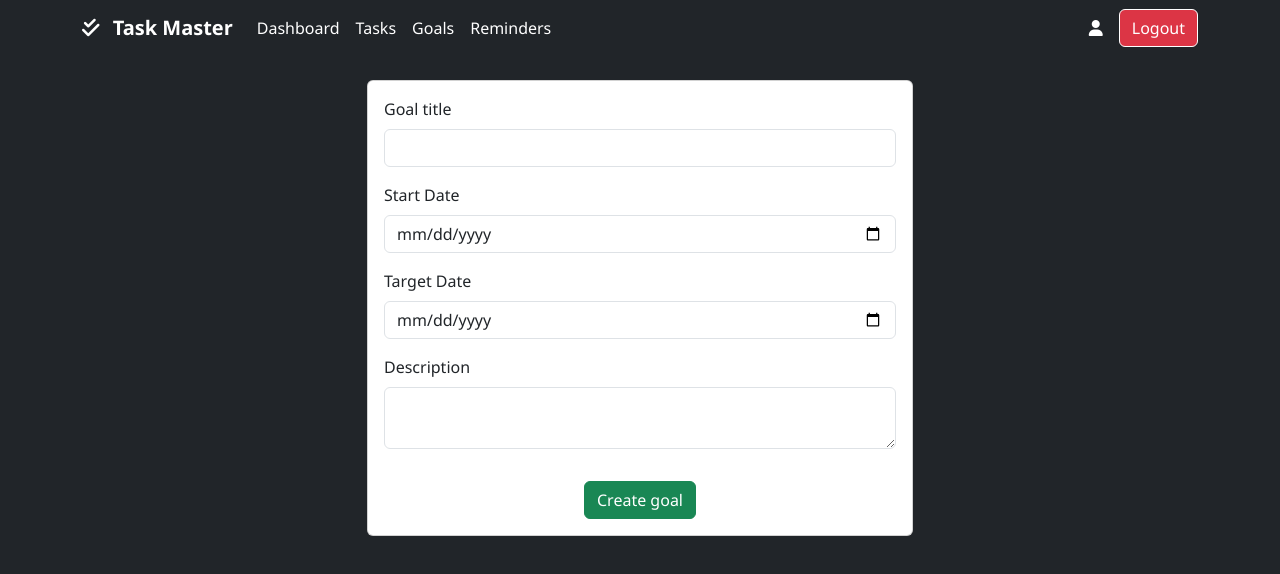
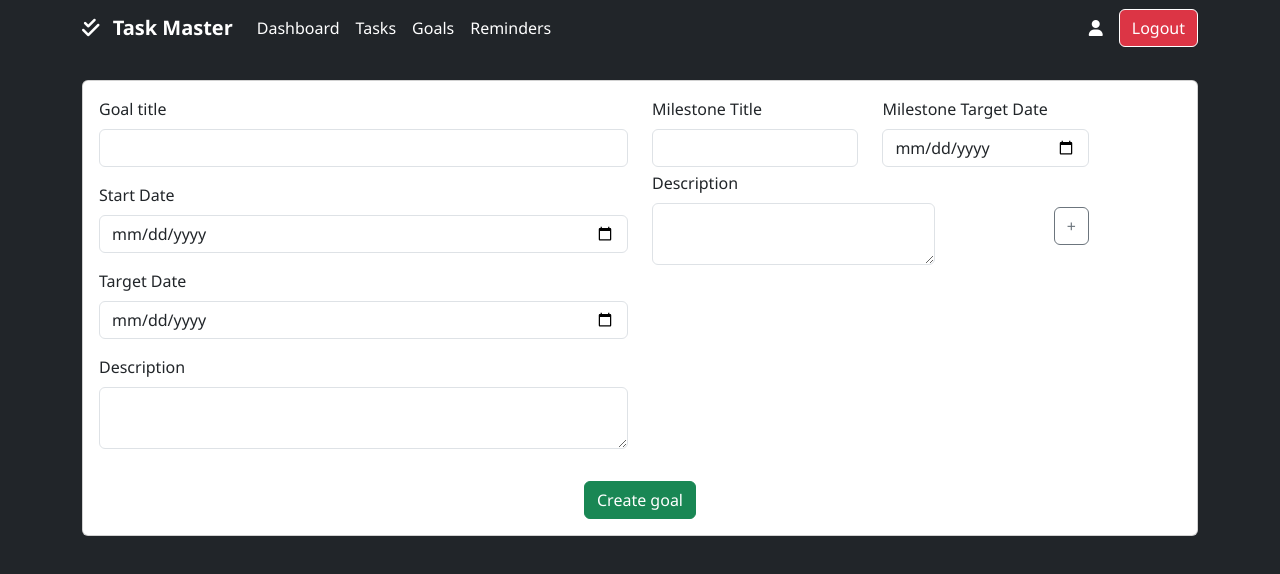
Before and after one commit to MojasSimunovic/goal-planner, an Angular app: page /new-goal in a window 1280 px wide. Shown: the top 574 px of the page. Built offline with nearby package versions, Linux system fonts and the light colour scheme; sample sign-in values are in the browser's storage.

Commit message:
latest updates on new goals with milestones

```diff
--- a/src/app/pages/new-goal/new-goal.component.html
+++ b/src/app/pages/new-goal/new-goal.component.html
@@ -1,11 +1,11 @@
 <div class="container">
   <div class="row pt-4">
-    <div class="col-6 mx-auto">
+    <div class="col-12 mx-auto">
       <div class="card">
         <div class="card-body">
           <form [formGroup]="goalForm">
             <div class="row">
-              <div class="col-12">
+              <div class="col-6">
                 <div class="mb-3">
                   <label for="" class="form-label">Goal title</label>
                   <input type="text" formControlName="goalName" class="form-control" required>
@@ -23,7 +23,7 @@
                   <textarea class="form-control" formControlName="description"></textarea>
                 </div>
               </div>
-              <!-- <div class="col-5" formArrayName="milestones">
+              <div class="col-5" formArrayName="milestones">
                 @for (item of milestoneList.controls;track $index) {
                   <ng-container [formGroupName]="$index">
                     <div class="row">
@@ -54,7 +54,7 @@
                     </div>
                   </ng-container>
                 }
-              </div> -->
+              </div>
             </div>
             <div class="row pt-3">
               <div class="col-12 text-center">
```
